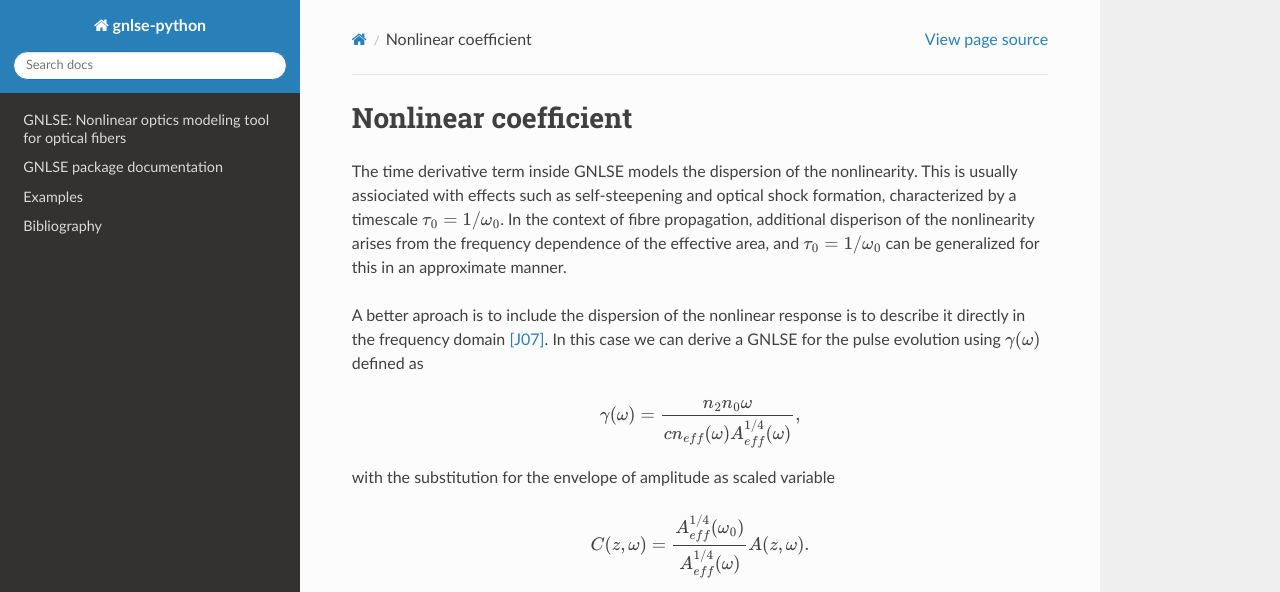
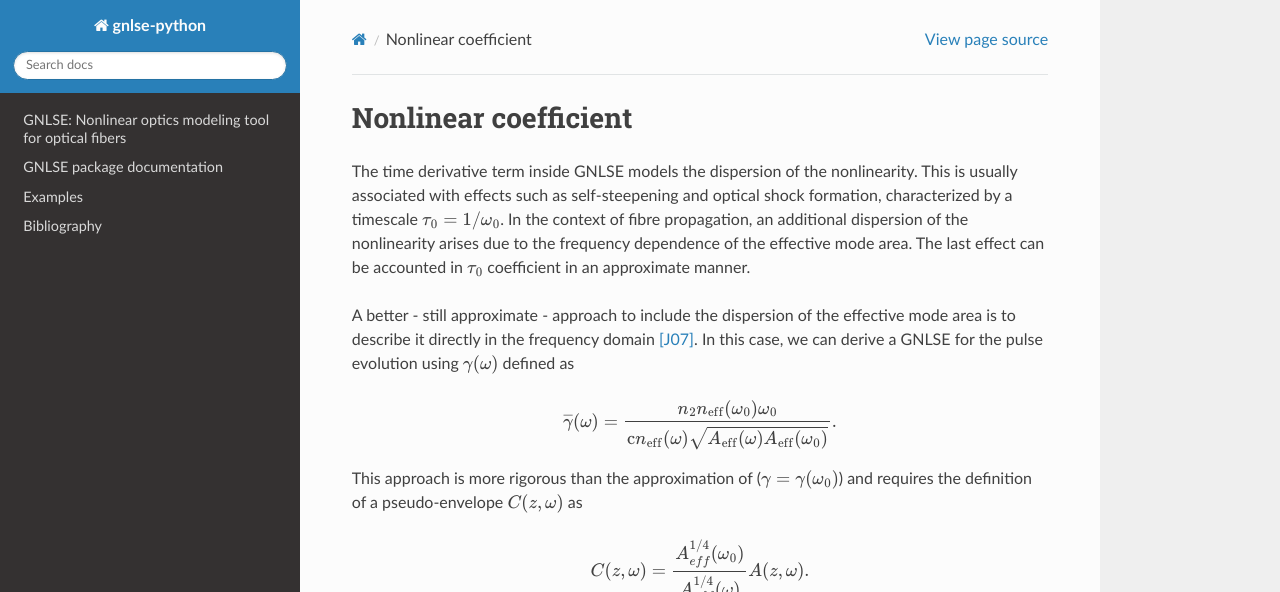
Before and after one commit to WUST-FOG/gnlse-python, a Sphinx documentation site: the page built from docs/nonlinearity.rst, in a window 1280 px wide, cut to the strip 0-592 px from the top of the page. Built offline with Sphinx 7.4.7 and the Read the Docs theme 2.0.0, drawn with Linux system fonts in a browser that asks for light colours.

```diff
--- a/docs/envelopes.rst
+++ b/docs/envelopes.rst
@@ -1,11 +1,11 @@
 :orphan:
 
-Impulse envelopes
+Pulse envelopes
 =================
 
 In physics, the envelope of an oscillating signal is a smooth curve
 outlining its extremes. The given envelope function is a function of time of
-input impulse. The below figure illustrates a modulated waves varying between
+input pulse. The below figure illustrates a modulated waves varying between
 an upper and a lower envelope of four types of optical signal.
 
 .. image:: _static/input_pulse.png
--- a/docs/nonlinearity.rst
+++ b/docs/nonlinearity.rst
@@ -4,27 +4,34 @@ Nonlinear coefficient
 =====================
 
 The time derivative term inside GNLSE models the dispersion of
-the nonlinearity. This is usually assiociated with effects such
+the nonlinearity. This is usually associated with effects such
 as self-steepening and optical shock formation, characterized by
 a timescale :math:`\tau_0 = 1/\omega_0`. In the context of fibre
-propagation, additional disperison of the nonlinearity arises
-from the frequency dependence of the effective area,
-and :math:`\tau_0 = 1/\omega_0` can be generalized for this in
-an approximate manner.
+propagation, an additional dispersion of the nonlinearity arises
+due to the frequency dependence of the effective mode area.
+The last effect can be accounted in :math:`\tau_0`
+coefficient in an approximate manner.
 
-A better aproach is to include the dispersion of the nonlinear response is to
+A better - still approximate - approach to include the dispersion
+of the effective mode area is to
 describe it directly in the frequency domain [J07]_.
-In this case we can derive a GNLSE for the pulse evolution using
+In this case, we can derive a GNLSE for the pulse evolution using
 :math:`\gamma(\omega)` defined as
 
 .. math::
 
-   \gamma(\omega) = \frac{n_2 n_0 \omega}{c n_{eff}( \omega ) A_{eff}^{1/4}(\omega )},
+   \overline{\gamma}(\omega) =
+   \frac{n_2n_{\mathrm{eff}}(\omega_0)\omega_0}
+   {\mathrm{c}n_\mathrm{eff}(\omega)\sqrt{A_{\mathrm{eff}}(\omega)A_{\mathrm{eff}}(\omega_0)}}.
 
-with the substitution for the envelope of amplitude as scaled variable
+
+This approach is more rigorous than the approximation
+of (:math:`\gamma = \gamma(\omega_0)`)
+and requires the definition of a pseudo-envelope :math:`C(z, \omega)` as
 
 .. math::
 
    C(z, \omega) = \frac{A_{eff}^{1/4}(\omega_0 )}{A_{eff}^{1/4}(\omega )} A(z, \omega).
 
+
 .. autoclass:: gnlse.NonlinearityFromEffectiveArea
--- a/gnlse/__init__.py
+++ b/gnlse/__init__.py
@@ -1,8 +1,7 @@
 from gnlse.dispersion import (DispersionFiberFromTaylor,
                               DispersionFiberFromInterpolation)
 from gnlse.envelopes import (SechEnvelope, GaussianEnvelope,
-                             LorentzianEnvelope, CWEnvelope,
-                             RawDataEnvelope)
+                             LorentzianEnvelope, CWEnvelope)
 from gnlse.gnlse import GNLSESetup, Solution, GNLSE
 from gnlse.import_export import read_mat, write_mat
 from gnlse.nonlinearity import NonlinearityFromEffectiveArea
@@ -17,5 +16,5 @@ __all__ = [
     'GNLSE', 'Solution', 'read_mat', 'write_mat', 'raman_blowwood',
     'raman_holltrell', 'raman_linagrawal', 'plot_delay_vs_distance',
     'plot_wavelength_vs_distance', 'quick_plot',
-    'NonlinearityFromEffectiveArea', 'CWEnvelope', 'RawDataEnvelope'
+    'NonlinearityFromEffectiveArea', 'CWEnvelope'
 ]
```
Also changed, not shown: README.md (+7 -9 lines), docs/gnlse_intro.rst (+15 -0 lines), 4 other files.
